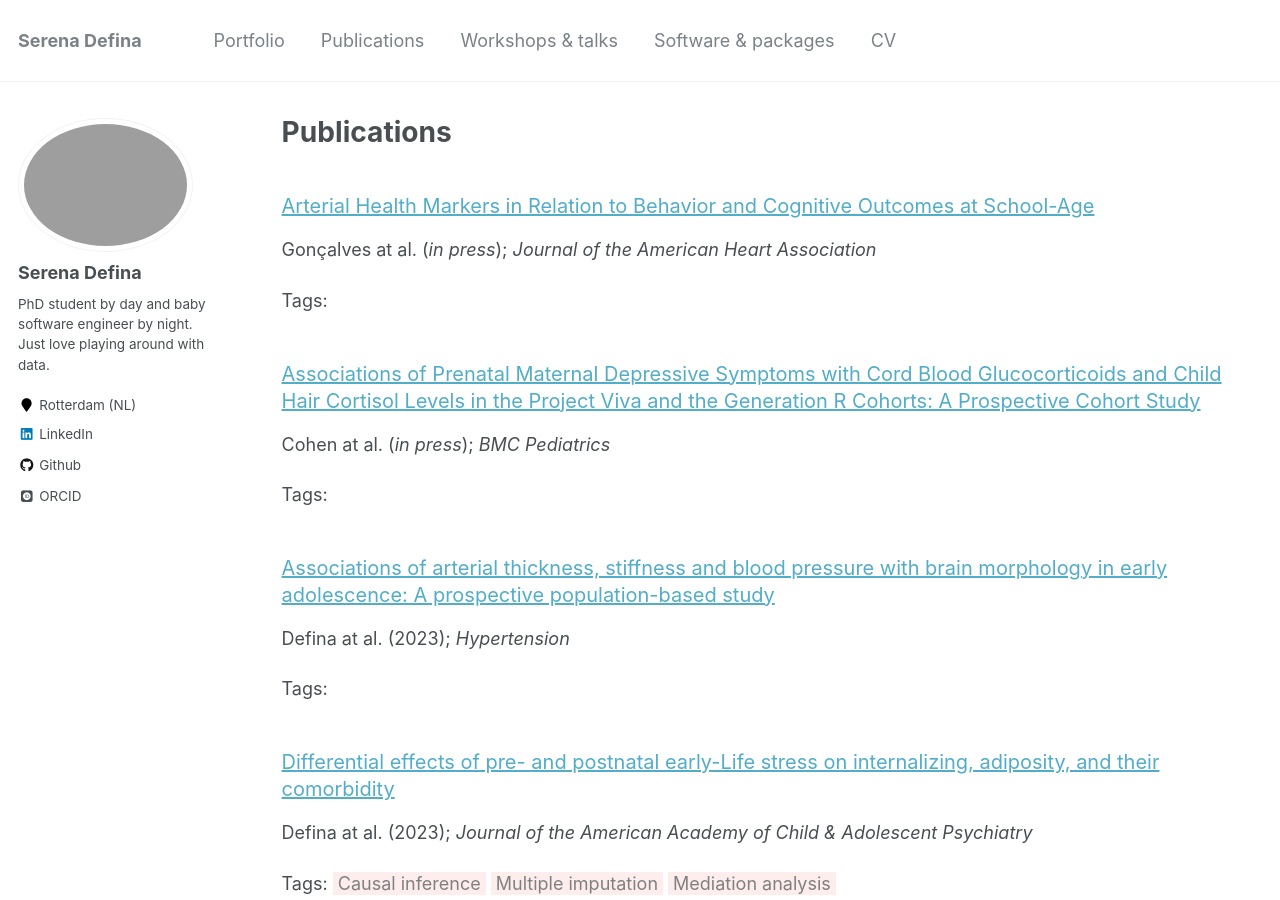
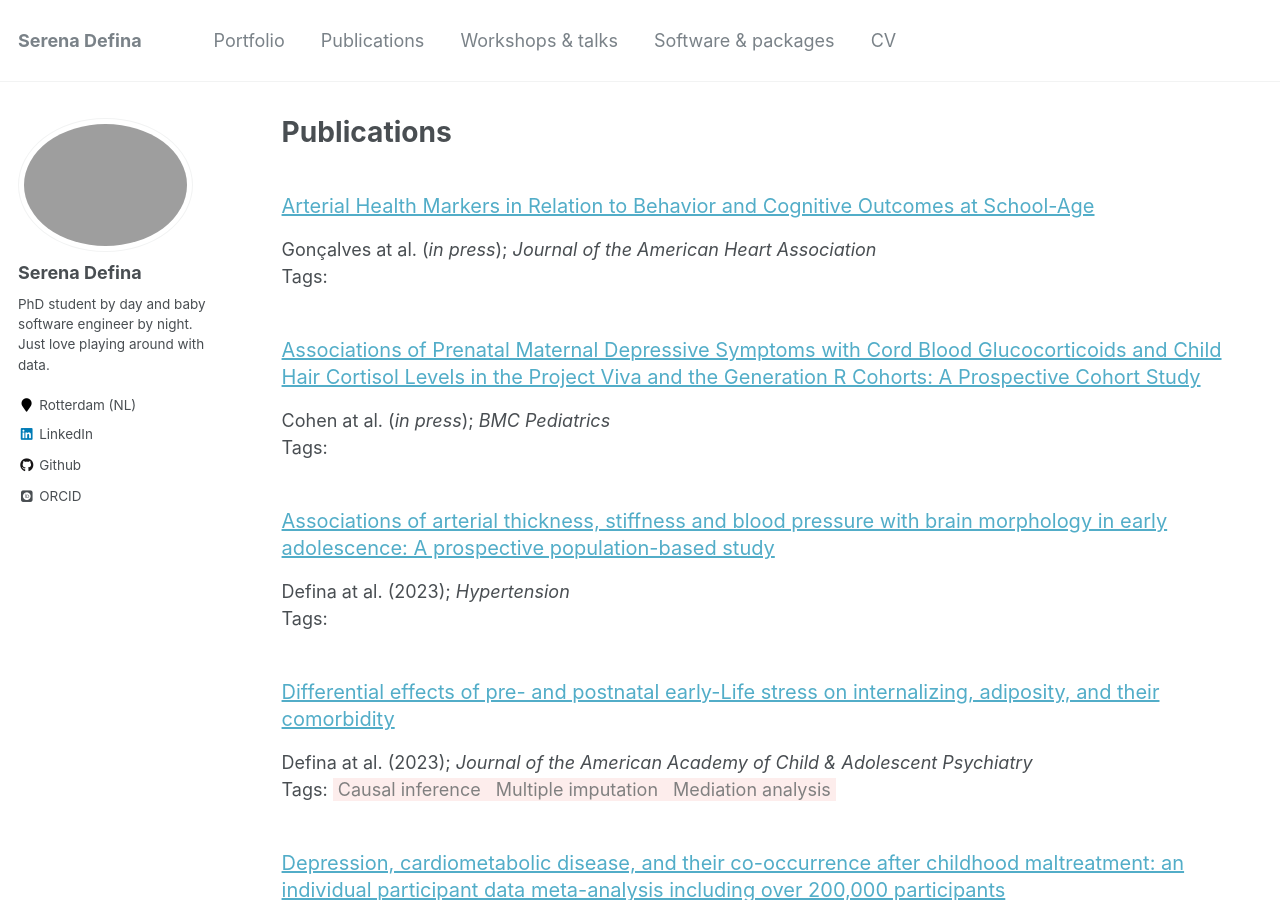
Before and after one commit to SereDef/seredef.github.io, a Jekyll site: the page built from _pages/publications.md, in a window 1280 px wide and 900 px high. Built offline with Jekyll 4.4.1, drawn with Linux system fonts in a browser that asks for light colours; some web fonts are replaced.

Commit message:
tags layout update

```diff
--- a/_includes/archive-single.html
+++ b/_includes/archive-single.html
@@ -45,13 +45,14 @@
 
         <!--Publications main page-->
         {% elsif post.collection == 'publications'%}
-          <p>{{post.venue}}</p>
           {% if post.tags %}
-          <p>Tags:
+            <p>{{post.venue}} <br>Tags:
               {% for tag in post.tags %}
-                <mark style="padding:1px 5px; background-color:#fdedec; color:grey">{{tag}}</mark>
+                <mark style="padding:1px 5px; background-color:#fdedec; color:grey">{{tag}}  </mark>
               {% endfor %}
-          </p>
+            </p>
+          {% else %}
+            <p>{{post.venue}}</p>
           {% endif %}
 
           <!--<p>Published in <i>{{ post.venue }}</i>, {{ post.date | default: "1900-01-01" | date: "%Y" }} </p> -->
```
